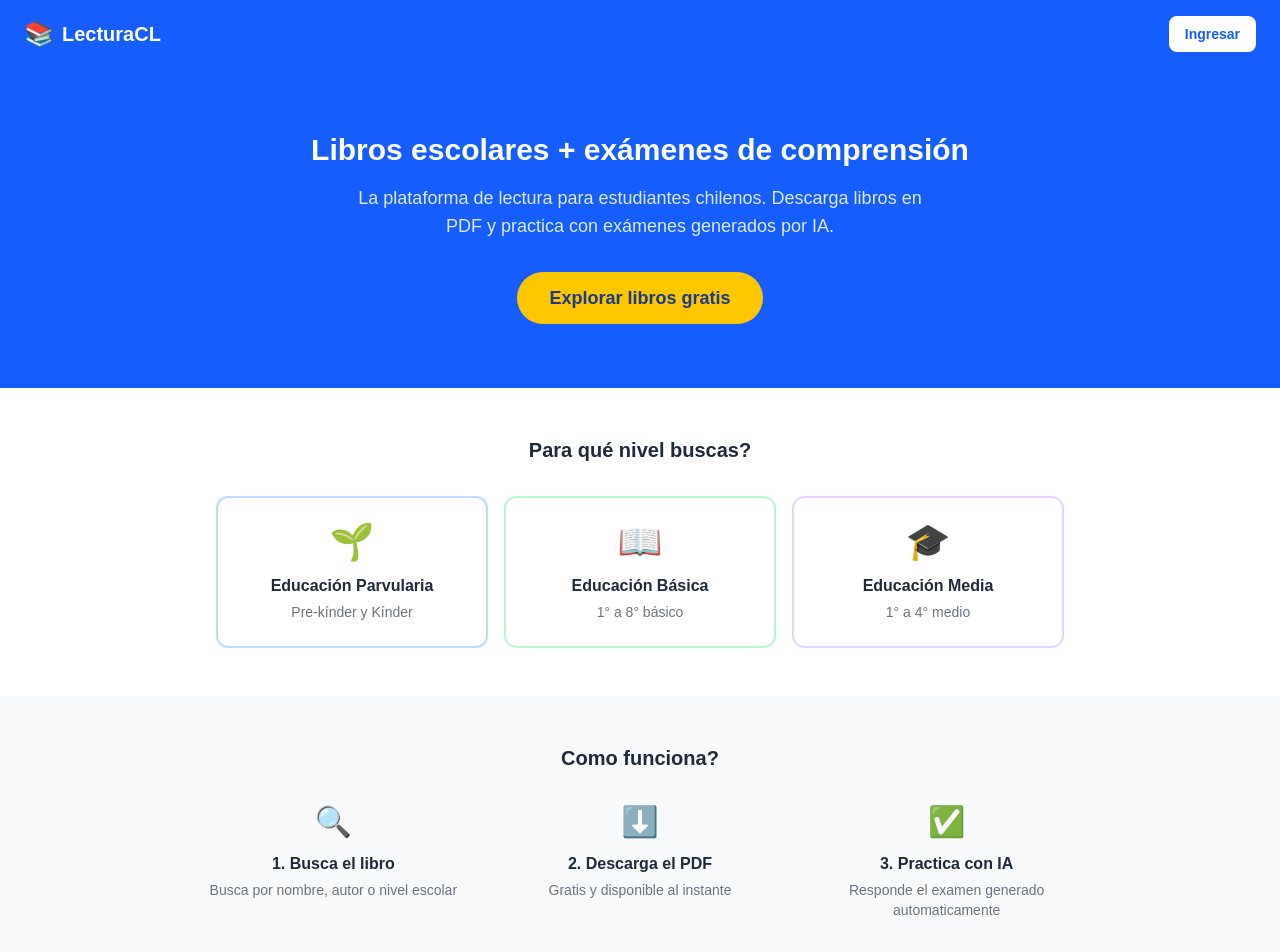
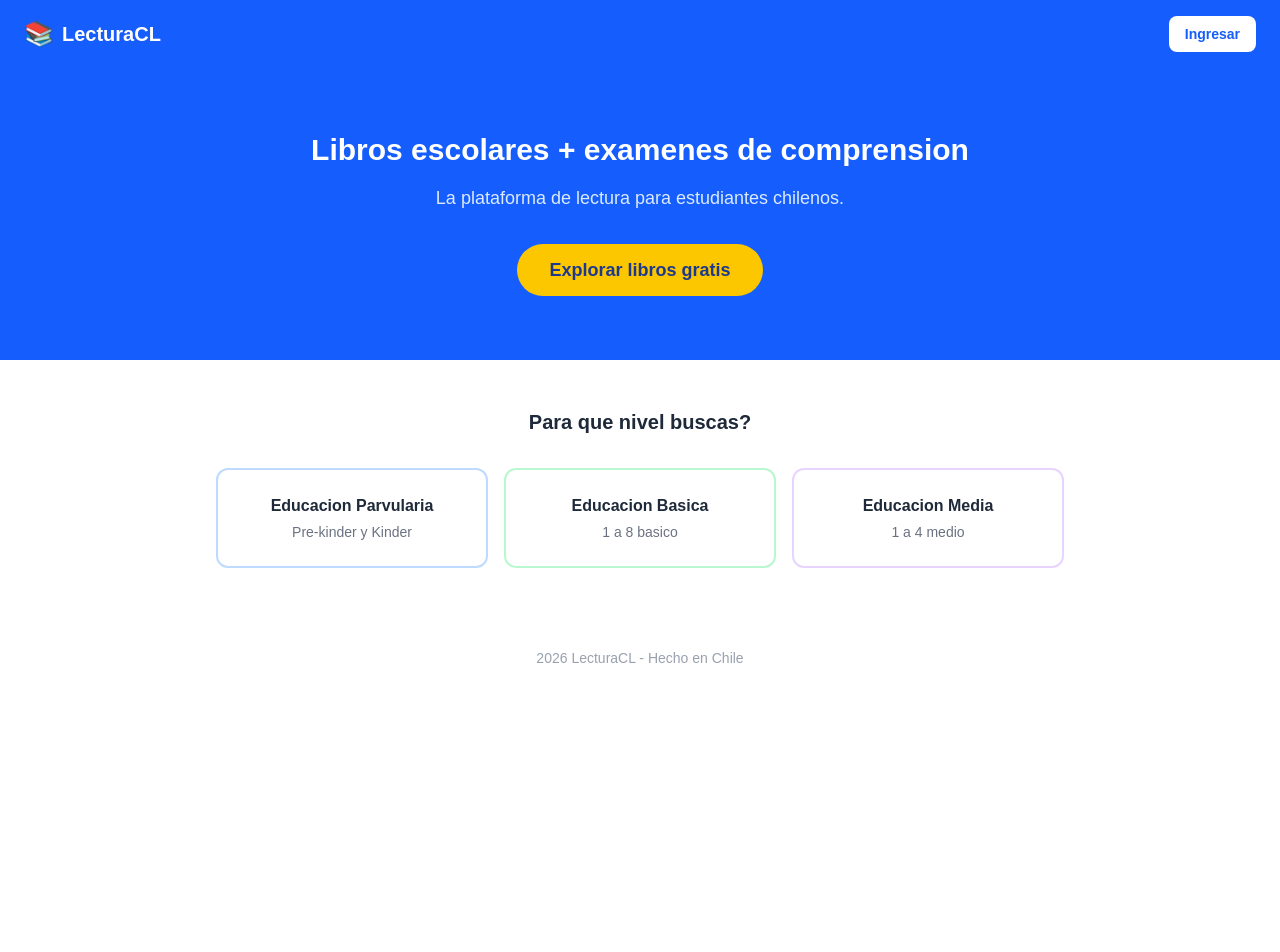
Before and after one commit to patriciomoragag-del/lecturacl, a Next.js app: page /auth in a window 1280 px wide. Shown: the top 952 px of the page. After the commit the page ends 800 px from the top, so only its background shows below. Built offline with nearby package versions, Linux system fonts and the light colour scheme.

Commit message:
fix: rewrite page.tsx clean UTF8

```diff
--- a/app/auth/page.tsx
+++ b/app/auth/page.tsx
@@ -10,64 +10,31 @@ export default function Home() {
           Ingresar
         </a>
       </header>
-
       <section className="bg-blue-600 text-white text-center py-16 px-6">
-        <h2 className="text-3xl font-bold mb-4">Libros escolares + exámenes de comprensión</h2>
-        <p className="text-blue-100 text-lg mb-8 max-w-xl mx-auto">
-          La plataforma de lectura para estudiantes chilenos. Descarga libros en PDF y practica con exámenes generados por IA.
-        </p>
-        <a href="/libros" className="bg-yellow-400 text-blue-900 px-8 py-3 rounded-full font-bold text-lg hover:bg-yellow-300 transition inline-block">
+        <h2 className="text-3xl font-bold mb-4">Libros escolares + examenes de comprension</h2>
+        <p className="text-blue-100 text-lg mb-8 max-w-xl mx-auto">La plataforma de lectura para estudiantes chilenos.</p>
+        <a href="/libros" className="bg-yellow-400 text-blue-900 px-8 py-3 rounded-full font-bold text-lg inline-block">
           Explorar libros gratis
         </a>
       </section>
-
       <section className="py-12 px-6 max-w-4xl mx-auto">
-        <h3 className="text-xl font-bold text-center text-gray-800 mb-8">Para qué nivel buscas?</h3>
+        <h3 className="text-xl font-bold text-center text-gray-800 mb-8">Para que nivel buscas?</h3>
         <div className="grid grid-cols-1 md:grid-cols-3 gap-4">
           <a href="/libros" className="border-2 border-blue-200 rounded-xl p-6 text-center hover:border-blue-500 transition block">
-            <div className="text-4xl mb-3">🌱</div>
-            <h4 className="font-bold text-gray-800">Educación Parvularia</h4>
-            <p className="text-gray-500 text-sm mt-1">Pre-kínder y Kínder</p>
+            <h4 className="font-bold text-gray-800">Educacion Parvularia</h4>
+            <p className="text-gray-500 text-sm mt-1">Pre-kinder y Kinder</p>
           </a>
           <a href="/libros" className="border-2 border-green-200 rounded-xl p-6 text-center hover:border-green-500 transition block">
-            <div className="text-4xl mb-3">📖</div>
-            <h4 className="font-bold text-gray-800">Educación Básica</h4>
-            <p className="text-gray-500 text-sm mt-1">1° a 8° básico</p>
+            <h4 className="font-bold text-gray-800">Educacion Basica</h4>
+            <p className="text-gray-500 text-sm mt-1">1 a 8 basico</p>
           </a>
           <a href="/libros" className="border-2 border-purple-200 rounded-xl p-6 text-center hover:border-purple-500 transition block">
-            <div className="text-4xl mb-3">🎓</div>
-            <h4 className="font-bold text-gray-800">Educación Media</h4>
-            <p className="text-gray-500 text-sm mt-1">1° a 4° medio</p>
+            <h4 className="font-bold text-gray-800">Educacion Media</h4>
+            <p className="text-gray-500 text-sm mt-1">1 a 4 medio</p>
           </a>
         </div>
       </section>
-
-      <section className="bg-gray-50 py-12 px-6">
-        <div className="max-w-4xl mx-auto">
-          <h3 className="text-xl font-bold text-center text-gray-800 mb-8">Como funciona?</h3>
-          <div className="grid grid-cols-1 md:grid-cols-3 gap-6 text-center">
-            <div>
-              <div className="text-3xl mb-3">🔍</div>
-              <h4 className="font-semibold text-gray-800">1. Busca el libro</h4>
-              <p className="text-gray-500 text-sm mt-1">Busca por nombre, autor o nivel escolar</p>
-            </div>
-            <div>
-              <div className="text-3xl mb-3">⬇️</div>
-              <h4 className="font-semibold text-gray-800">2. Descarga el PDF</h4>
-              <p className="text-gray-500 text-sm mt-1">Gratis y disponible al instante</p>
-            </div>
-            <div>
-              <div className="text-3xl mb-3">✅</div>
-              <h4 className="font-semibold text-gray-800">3. Practica con IA</h4>
-              <p className="text-gray-500 text-sm mt-1">Responde el examen generado automaticamente</p>
-            </div>
-          </div>
-        </div>
-      </section>
-
-      <footer className="text-center text-gray-400 text-sm py-8">
-        2026 LecturaCL - Hecho en Chile
-      </footer>
+      <footer className="text-center text-gray-400 text-sm py-8">2026 LecturaCL - Hecho en Chile</footer>
     </main>
   )
 }
```
